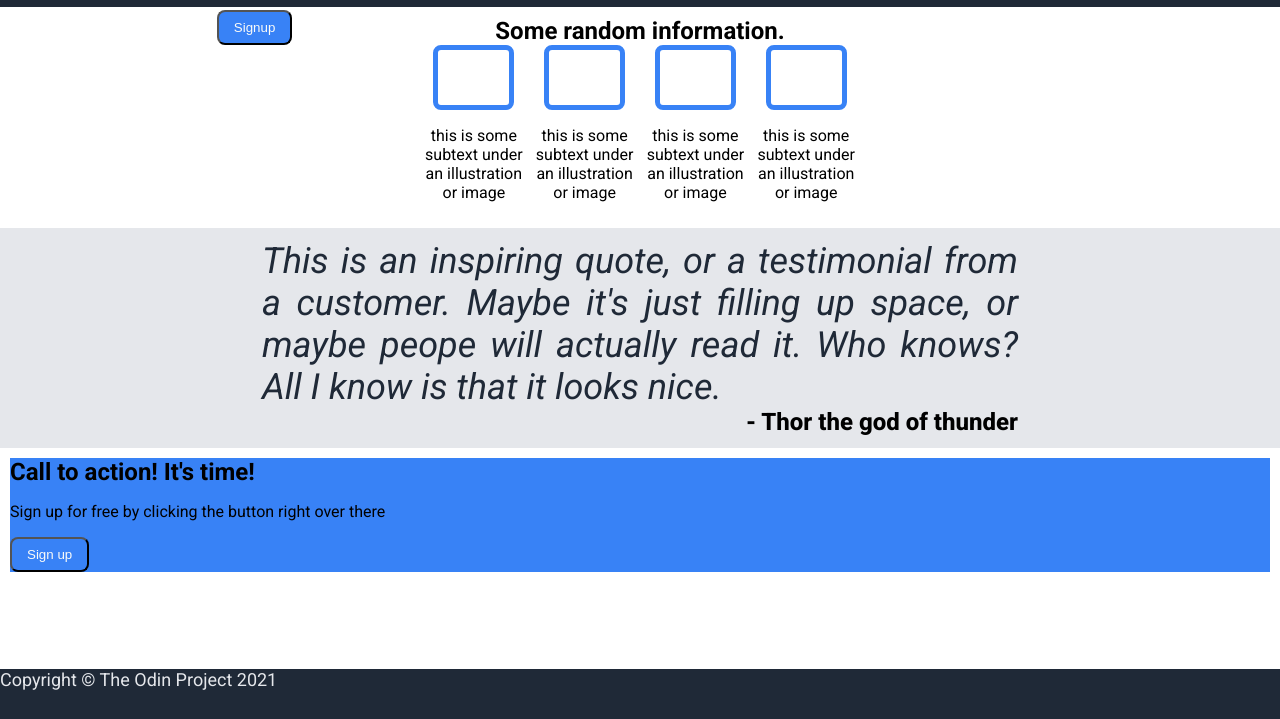
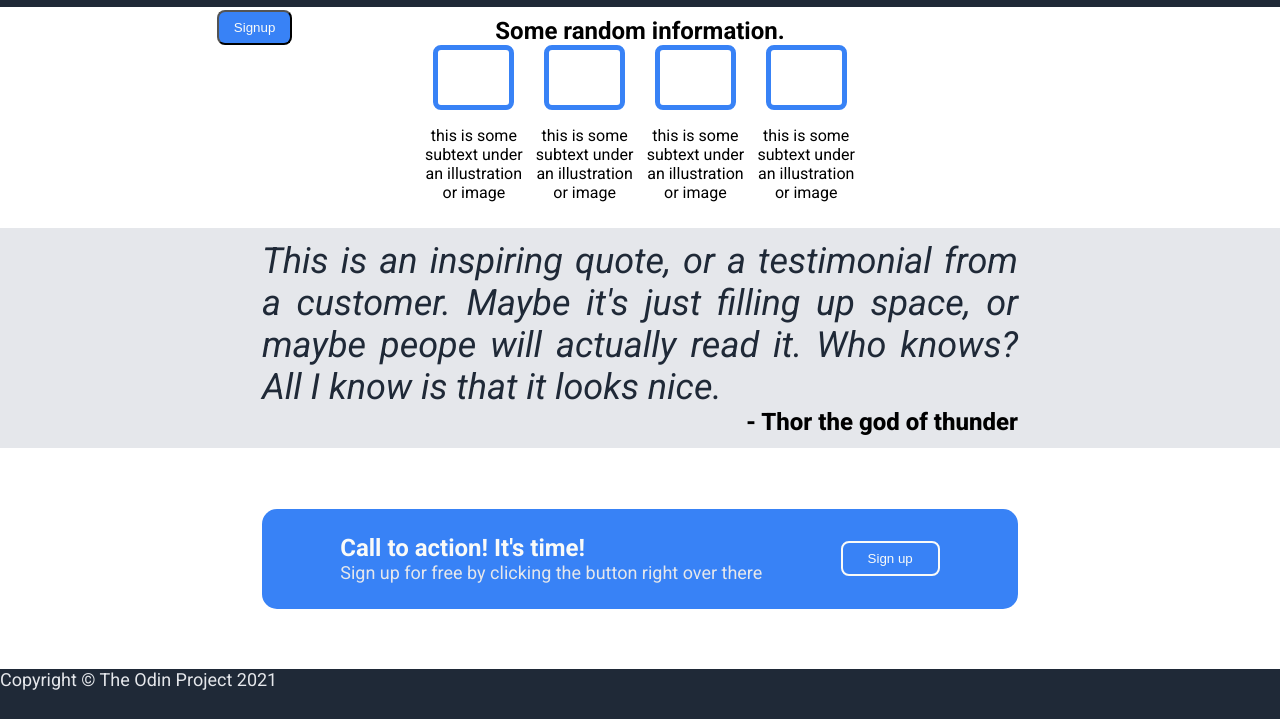
Before and after one commit to aymerrric/Landing-Page, a plain HTML site: page index.html in a window 1280 px wide. Shown: the part 281-1000 px from the top of the page. Drawn offline with Linux system fonts and the light colour scheme.

Commit message:
Do the last section

```diff
--- a/index.html
+++ b/index.html
@@ -81,11 +81,11 @@
                 </div>
                 </div>
             </section>
-            <section>
+            <section class="section-4">
                     <div class="alert">
                         <div class="alert-text">
                             <h2>Call to action! It's time!</h2>
-                            <p>Sign up for free by clicking the button right over there</p>
+                            <p class="small-typo">Sign up for free by clicking the button right over there</p>
                         </div>
                         <button>Sign up</button>
                     </div>
--- a/style.css
+++ b/style.css
@@ -172,3 +172,31 @@ h2{
     font-weight: 800;
     font-size: 24px;
 }
+
+.section-4{
+    display: flex;
+    justify-content: center;
+    align-items: center;
+}
+
+.alert{
+    display: flex;
+    align-items: center;
+    justify-content: space-evenly;
+    width: 60%;
+    height: 50%;
+    border-radius: 15px;
+    color: #F9FAF8;
+}
+
+
+.alert p{
+    margin: 0;
+}
+
+
+.alert button{
+    border-color: #F9FAF8;
+    border-style: solid;
+    padding: 8px 25px;
+}
```
